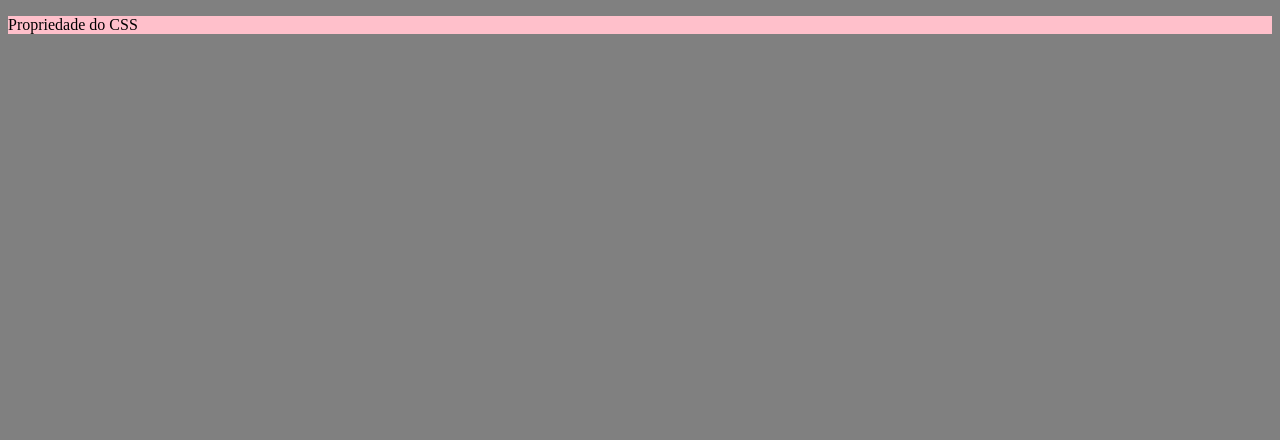
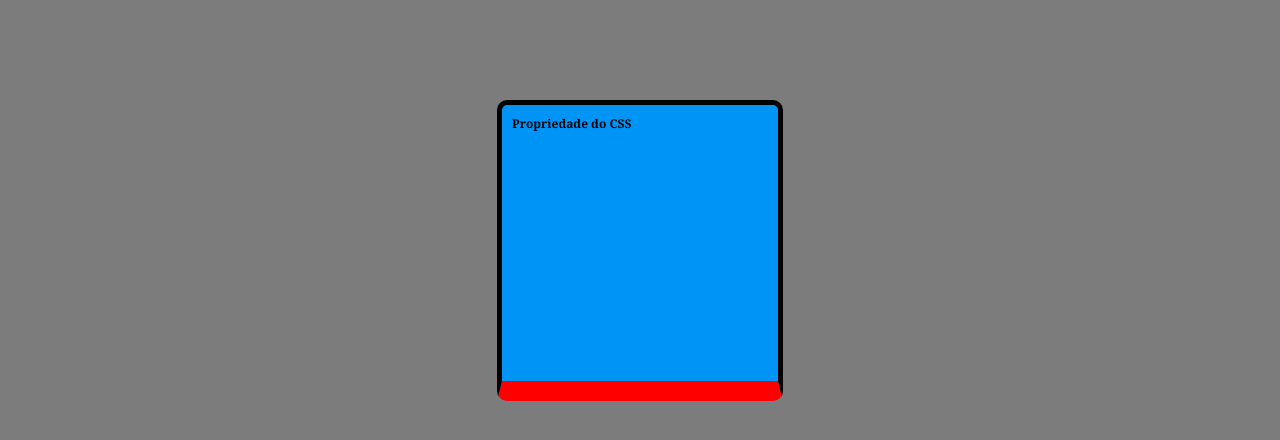
Before and after one commit to tainandogomes-coder/Aulas-desenvolvimento-de-sistemas, a plain HTML site: page CSS/propriedades.html in a window 1280 px wide. Drawn offline with Linux system fonts and the light colour scheme.

Commit message:
detalhes

```diff
--- a/CSS/propriedade.css
+++ b/CSS/propriedade.css
@@ -0,0 +1,13 @@
+.container{
+    background-color: rgb(0, 148, 247);
+    width: 20vw;
+    height: 20vw;
+    margin: 100px auto;
+    padding: 10px 10px 10px 10px;
+    font-family: Georgia, 'Times New Roman', Times, serif;
+    font-size: 12px;
+    font-weight: 900;
+    border: 5px solid black;
+    border-bottom: 20px solid red;
+    border-radius: 10px;
+}
--- a/CSS/propriedades.html
+++ b/CSS/propriedades.html
@@ -7,9 +7,8 @@
     <link rel="stylesheet" href="propriedade.css">
 </head>
 <!--cor de fundo-->
-<body style="background-color: gray;">
-    <p style="background-color: pink;">
+<body style="background-color: rgb(124, 124, 124);">
+    <div class="container">
         Propriedade do CSS
-    </p>
 </body>
 </html>
```
